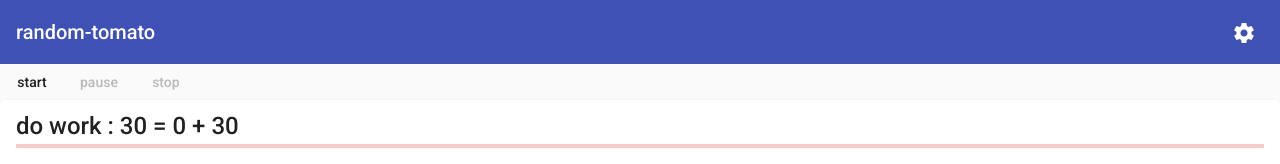
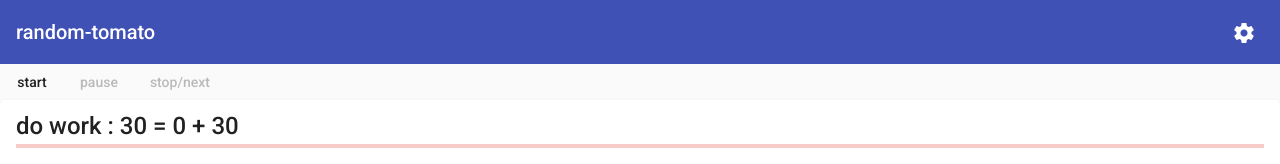
Before and after one commit to gennadytabala/random-tomato, an Angular app: page / in a window 1280 px wide. Shown: the top 164 px of the page. Built offline with nearby package versions, Linux system fonts and the light colour scheme.

Commit message:
button "stop" renamed to "stop/next"

```diff
--- a/src/app/components/board/board.component.html
+++ b/src/app/components/board/board.component.html
@@ -5,7 +5,7 @@
     pause
 </button>
 <button mat-button [disabled]="buttonStopDisabled()" (click)="stopTime()">
-    stop
+    stop/next
 </button>
 
 <mat-card>
```
